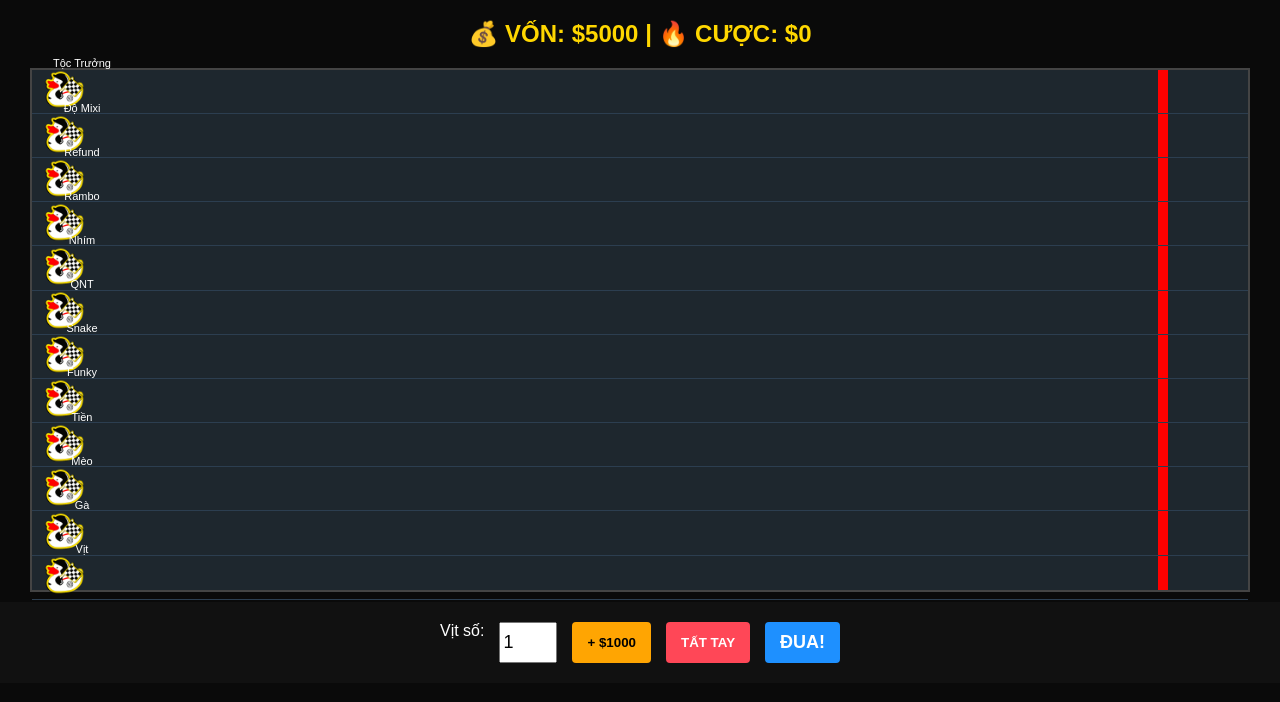
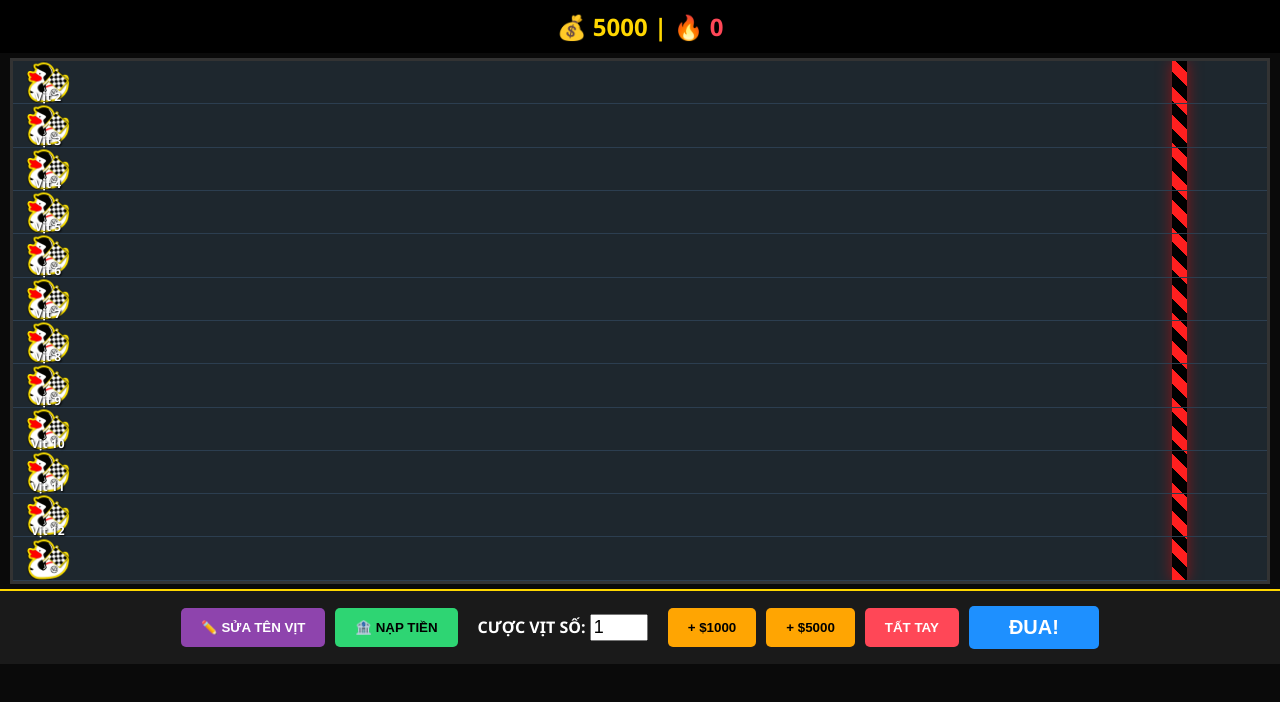
Before and after one commit to leminhducabc23012007-rgb/duck-race, a plain HTML site: page index.html in a window 1280 px wide. Drawn offline with Linux system fonts and the light colour scheme.

Commit message:
Update index.html

```diff
--- a/index.html
+++ b/index.html
@@ -2,93 +2,175 @@
 <html lang="vi">
 <head>
     <meta charset="UTF-8">
-    <title>Duck Race Online</title>
+    <meta name="viewport" content="width=device-width, initial-scale=1.0">
+    <title>Duck Race Casino - Edit Names Edition</title>
     <style>
-        body { background: #0a0a0a; color: gold; font-family: Arial; text-align: center; margin: 0; }
-        #track { background: #1e272e; width: 95%; height: 65vh; margin: 10px auto; position: relative; border: 2px solid #444; }
-        .lane { height: 8.3%; border-bottom: 1px solid #2c3e50; position: relative; }
-        .duck { position: absolute; left: 10px; top: 50%; transform: translateY(-50%); }
-        .duck img { height: 40px; }
-        .duck-name { position: absolute; top: -12px; font-size: 11px; color: white; width: 80px; text-align: center; left: 0; }
-        #finish { position: absolute; right: 80px; top: 0; bottom: 0; width: 10px; background: red; }
-        .ctrl { background: #111; padding: 20px; display: flex; justify-content: center; gap: 15px; flex-wrap: wrap; }
-        button { padding: 10px 15px; font-weight: bold; cursor: pointer; border: none; border-radius: 4px; }
+        body { background: #0a0a0a; color: gold; font-family: 'Segoe UI', Arial, sans-serif; text-align: center; margin: 0; }
+        #track { background: #1e272e; width: 98%; height: 65vh; margin: 5px auto; position: relative; border: 3px solid #333; overflow: hidden; }
+        .lane { height: 8.33%; border-bottom: 1px solid #2c3e50; position: relative; box-sizing: border-box; }
+        .duck { position: absolute; left: 10px; top: 50%; transform: translateY(-50%); z-index: 2; transition: left 0.1s linear; }
+        .duck img { height: 45px; display: block; }
+        .duck-name { position: absolute; top: -15px; font-size: 12px; color: white; width: 100px; text-align: center; left: -25px; font-weight: bold; text-shadow: 1px 1px 2px black; }
+        #finish { position: absolute; right: 80px; top: 0; bottom: 0; width: 15px; background: repeating-linear-gradient(45deg, #ff1f1f, #ff1f1f 10px, #000 10px, #000 20px); box-shadow: 0 0 15px rgba(255,0,0,0.5); }
+
+        .ctrl { background: #1a1a1a; padding: 15px; display: flex; justify-content: center; gap: 10px; flex-wrap: wrap; align-items: center; border-top: 2px solid gold; }
+        .stats-bar { background: #000; padding: 10px; font-size: 24px; font-weight: bold; }
+
+        button { padding: 12px 20px; font-weight: bold; cursor: pointer; border: none; border-radius: 5px; transition: 0.2s; }
+        button:hover { opacity: 0.8; transform: scale(1.05); }
+        .btn-bet { background: #ffa502; color: #000; }
+        .btn-allin { background: #ff4757; color: white; }
+        .btn-go { background: #1e90ff; color: white; font-size: 20px; padding: 10px 40px; }
+        .btn-name { background: #8e44ad; color: white; }
+
+        /* Modal đổi tên */
+        #nameModal { display: none; position: fixed; z-index: 10; left: 0; top: 0; width: 100%; height: 100%; background: rgba(0,0,0,0.9); overflow-y: auto; }
+        .modal-content { background: #222; margin: 2% auto; padding: 20px; width: 80%; max-width: 400px; border: 2px solid gold; border-radius: 10px; }
+        .name-input-group { margin: 10px 0; display: flex; justify-content: space-between; }
+        .name-input-group input { width: 70%; padding: 5px; }
     </style>
 </head>
 <body>
-    <h2 id="stats">💰 VỐN: $5000 | 🔥 CƯỢC: $0</h2>
+
+    <div class="stats-bar">
+        💰 <span style="color: gold;" id="balText">5000</span> |
+        🔥 <span style="color: #ff4757;" id="betText">0</span>
+    </div>
+
     <div id="track">
         <div id="finish"></div>
+        </div>
+
+    <div class="ctrl">
+        <button class="btn-name" onclick="toggleModal(true)">✏️ SỬA TÊN VỊT</button>
+        <button style="background: #2ed573;" onclick="deposit()">🏦 NẠP TIỀN</button>
+        <div style="color: white; font-weight: bold; margin: 0 10px;">
+            CƯỢC VỊT SỐ: <input type="number" id="duckIdx" value="1" min="1" max="12" style="width: 50px; font-size: 18px;">
+        </div>
+        <button class="btn-bet" onclick="addBet(1000)">+ $1000</button>
+        <button class="btn-bet" onclick="addBet(5000)">+ $5000</button>
+        <button class="btn-allin" onclick="allIn()">TẤT TAY</button>
+        <button id="goBtn" class="btn-go" onclick="startRace()">ĐUA!</button>
     </div>
-    <div class="ctrl">
-        <span style="color:white">Vịt số:</span>
-        <input type="number" id="duckIdx" value="1" min="1" max="12" style="width: 50px; font-size: 18px;">
-        <button style="background: #ffa502;" onclick="bet(1000)">+ $1000</button>
-        <button style="background: #ff4757; color: white;" onclick="allIn()">TẤT TAY</button>
-        <button id="go" style="background: #1e90ff; color: white; font-size: 18px;" onclick="start()">ĐUA!</button>
+
+    <div id="nameModal">
+        <div class="modal-content">
+            <h3 style="color: gold;">ĐẶT TÊN CHIẾN BINH</h3>
+            <div id="inputContainer"></div>
+            <button style="background: #2ed573; width: 100%; margin-top: 15px;" onclick="saveNames()">LƯU TÊN & ĐÓNG</button>
+        </div>
     </div>
 
     <script>
-        let bal = parseInt(localStorage.getItem('duckBal')) || 5000;
-        let bAmt = 0;
-        let racing = false;
-        const names = ["Tộc Trưởng", "Độ Mixi", "Refund", "Rambo", "Nhím", "QNT", "Snake", "Funky", "Tiền", "Mèo", "Gà", "Vịt"];
+        // Khởi tạo dữ liệu
+        let balance = parseInt(localStorage.getItem('duckWebBal')) || 5000;
+        let currentBet = 0;
+        let isRacing = false;
+        let names = JSON.parse(localStorage.getItem('duckWebNames')) ||
+                    ["Vịt 1", "Vịt 2", "Vịt 3", "Vịt 4", "Vịt 5", "Vịt 6", "Vịt 7", "Vịt 8", "Vịt 9", "Vịt 10", "Vịt 11", "Vịt 12"];
 
         const track = document.getElementById('track');
         const ducks = [];
 
-        // Tạo 12 con vịt
-        for(let i=0; i<12; i++) {
-            const div = document.createElement('div');
-            div.className = 'lane';
-            const d = document.createElement('div');
-            d.className = 'duck';
-            // Cài đặt ảnh: dùng file của bạn hoặc ảnh mặc định nếu file lỗi
-            d.innerHTML = `<span class="duck-name">${names[i]}</span><img src="vintage-racing.gif" onerror="this.src='https://i.imgur.com/vHqLh7S.gif'">`;
-            div.appendChild(d);
-            track.appendChild(div);
-            ducks.push({el: d, x: 10});
+        // Tạo đường đua và vịt
+        function initGame() {
+            track.innerHTML = '<div id="finish"></div>';
+            ducks.length = 0;
+            for(let i=0; i<12; i++) {
+                const lane = document.createElement('div');
+                lane.className = 'lane';
+                const d = document.createElement('div');
+                d.className = 'duck';
+                d.innerHTML = `<span class="duck-name" id="nm${i}">${names[i]}</span><img src="vintage-racing.gif" onerror="this.src='https://i.imgur.com/vHqLh7S.gif'">`;
+                lane.appendChild(d);
+                track.appendChild(lane);
+                ducks.push({el: d, x: 10});
+            }
+            updateUI();
         }
 
-        function update() {
-            document.getElementById('stats').innerText = `💰 VỐN: $${bal} | 🔥 CƯỢC: $${bAmt}`;
-            localStorage.setItem('duckBal', bal);
+        function updateUI() {
+            document.getElementById('balText').innerText = balance;
+            document.getElementById('betText').innerText = currentBet;
+            localStorage.setItem('duckWebBal', balance);
+            localStorage.setItem('duckWebNames', JSON.stringify(names));
         }
 
-        function bet(a) { if(!racing && bal >= a) { bal -= a; bAmt += a; update(); } }
-        function allIn() { if(!racing && bal > 0) { bAmt += bal; bal = 0; update(); } }
+        // Logic cược
+        function addBet(amt) { if(!isRacing && balance >= amt) { balance -= amt; currentBet += amt; updateUI(); } }
+        function allIn() { if(!isRacing && balance > 0) { currentBet += balance; balance = 0; updateUI(); } }
+        function deposit() { let a = prompt("Nhập số tiền muốn nạp:"); if(a) { balance += parseInt(a); updateUI(); } }
 
-        function start() {
-            if(racing || bAmt === 0) return;
-            racing = true;
-            document.getElementById('go').disabled = true;
-            let loop = setInterval(() => {
+        // Modal sửa tên
+        function toggleModal(show) {
+            const modal = document.getElementById('nameModal');
+            const container = document.getElementById('inputContainer');
+            if(show) {
+                container.innerHTML = '';
+                names.forEach((n, i) => {
+                    container.innerHTML += `<div class="name-input-group">
+                        <span style="color:white">#${i+1}</span>
+                        <input type="text" id="inp${i}" value="${n}">
+                    </div>`;
+                });
+                modal.display = 'block';
+            }
+            modal.style.display = show ? 'block' : 'none';
+        }
+
+        function saveNames() {
+            for(let i=0; i<12; i++) {
+                let newName = document.getElementById('inp'+i).value || "Vịt "+(i+1);
+                names[i] = newName.substring(0, 12);
+                document.getElementById('nm'+i).innerText = names[i];
+            }
+            updateUI();
+            toggleModal(false);
+        }
+
+        // Logic đua
+        function startRace() {
+            if(isRacing || currentBet === 0) return;
+            isRacing = true;
+            document.getElementById('goBtn').disabled = true;
+            document.getElementById('goBtn').style.background = '#333';
+
+            let raceInterval = setInterval(() => {
                 for(let i=0; i<12; i++) {
-                    ducks[i].x += Math.random() * 4;
+                    ducks[i].x += Math.random() * 4.5; // Tốc độ vừa phải, kịch tính
                     ducks[i].el.style.left = ducks[i].x + 'px';
-                    if(ducks[i].x >= track.offsetWidth - 120) {
-                        clearInterval(loop);
-                        finish(i+1);
+
+                    if(ducks[i].x >= track.offsetWidth - 130) {
+                        clearInterval(raceInterval);
+                        announceWinner(i + 1);
                         break;
                     }
                 }
-            }, 40);
+            }, 50);
         }
 
-        function finish(win) {
-            let sel = document.getElementById('duckIdx').value;
-            if(win == sel) {
-                bal += bAmt * 12;
-                alert(`CHIẾN THẮNG! Vịt ${names[win-1]} về nhất! +$${bAmt*12}`);
+        function announceWinner(winIdx) {
+            let userPick = document.getElementById('duckIdx').value;
+            let winnerName = names[winIdx-1];
+
+            if(winIdx == userPick) {
+                let winAmt = currentBet * 12;
+                balance += winAmt;
+                alert(`🎉 CHIẾN THẮNG RỰC RỠ!\n'${winnerName}' đã về nhất.\nBạn nhận được $${winAmt}`);
             } else {
-                alert(`Vịt ${names[win-1]} về nhất. Bạn đã mất sạch tiền!`);
+                alert(`❌ THẤT BẠI!\n'${winnerName}' đã về nhất.\nBạn đã mất trắng tiền cược!`);
             }
-            bAmt = 0; racing = false;
-            document.getElementById('go').disabled = false;
+
+            // Reset
+            currentBet = 0;
+            isRacing = false;
+            document.getElementById('goBtn').disabled = false;
+            document.getElementById('goBtn').style.background = '#1e90ff';
             ducks.forEach(d => { d.x = 10; d.el.style.left = '10px'; });
-            update();
+            updateUI();
         }
-        update();
+
+        initGame();
     </script>
 </body>
 </html>
```
